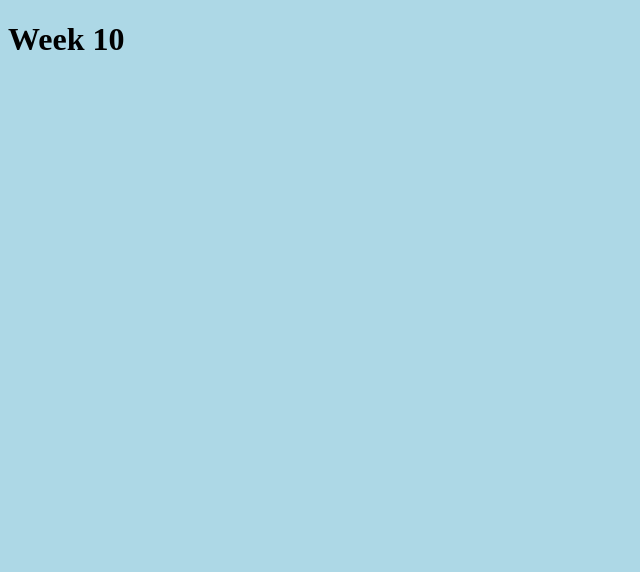
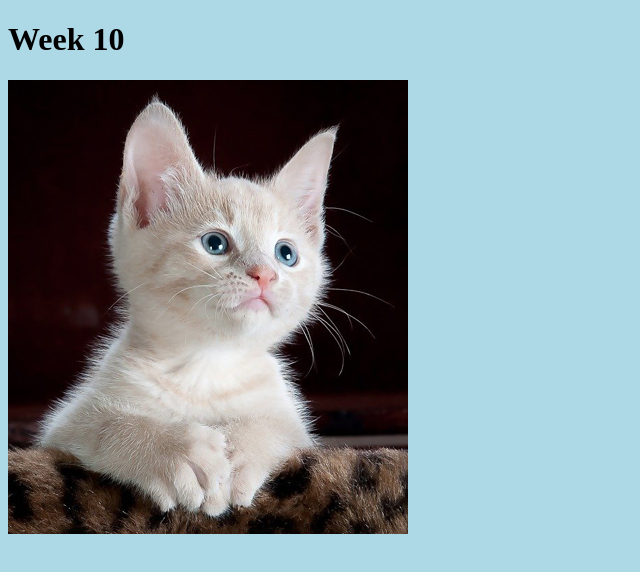
Before and after one commit to HamiltonNCI/first-website, a plain HTML site: page index.html in a window 1280 px wide. Shown: the whole page, without its empty margins (0-640 px from the left). Drawn offline with Linux system fonts and the light colour scheme.

Commit message:
Add files via upload

```diff
--- a/index.html
+++ b/index.html
@@ -10,7 +10,7 @@
 
 <body>
   <h1>Week 10</h1>
-
+  <img src="images/cat.jpg" alt="">
 </body>
 
 </html>
```
